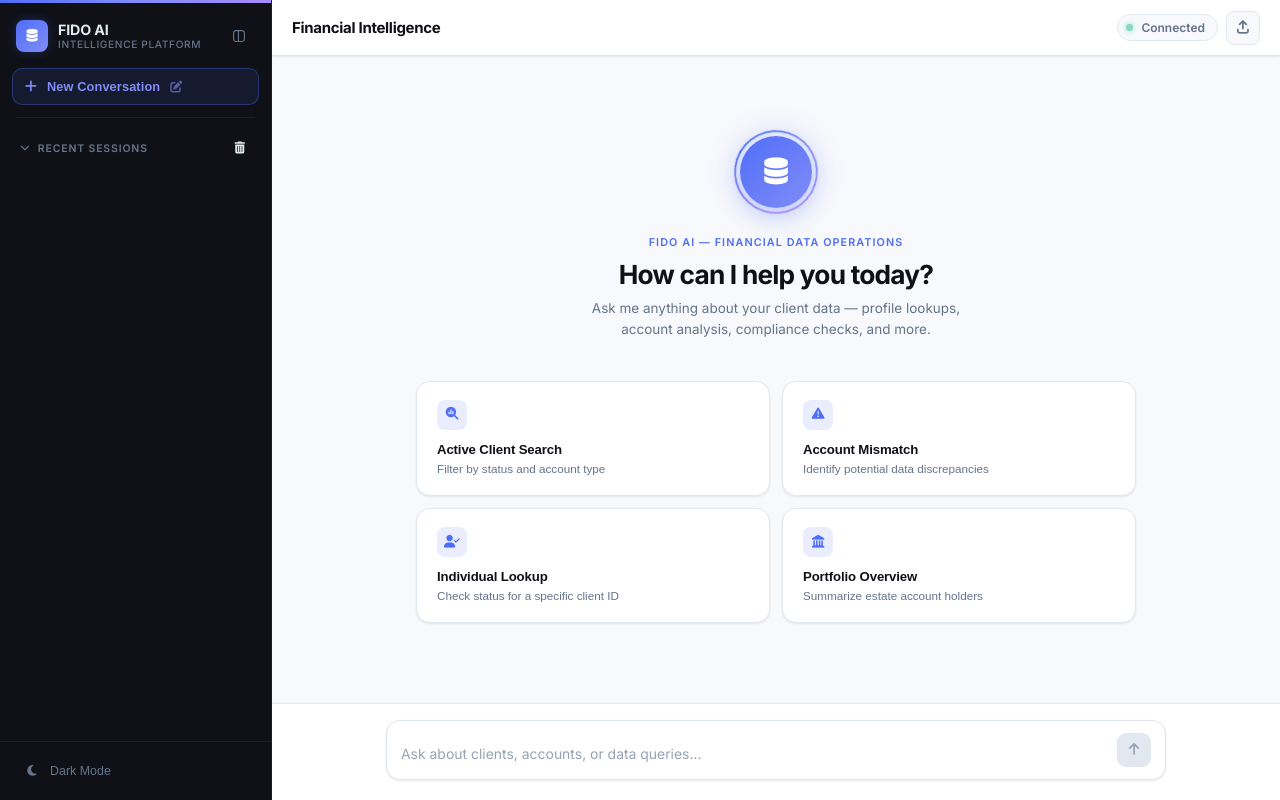
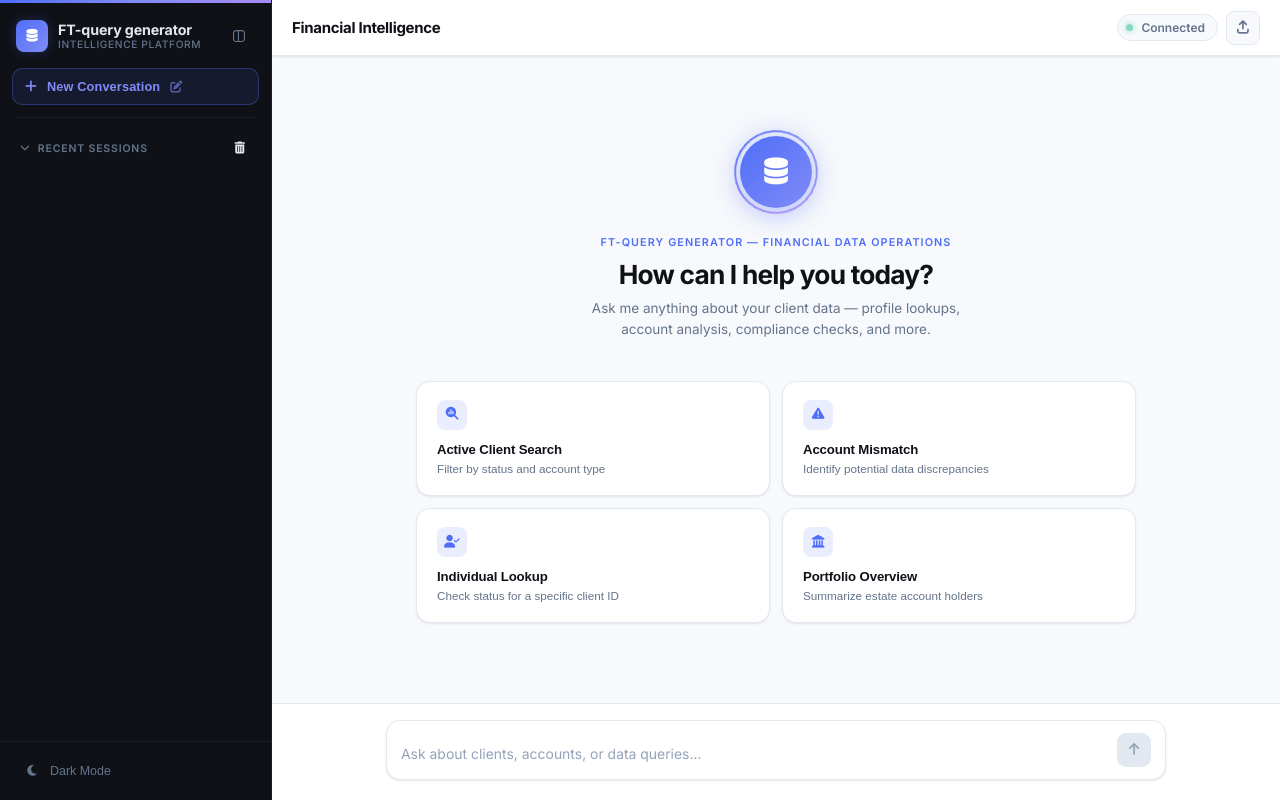
Before and after one commit to Padmanaban-Dev/kognitos-chatbot, a website: page chatbot/public/index.html in a window 1280 px wide. Drawn offline with Linux system fonts and the light colour scheme.

Commit message:
Fido Ai to ft quesry gen

```diff
--- a/chatbot/public/index.html
+++ b/chatbot/public/index.html
@@ -3,8 +3,8 @@
 <head>
     <meta charset="UTF-8">
     <meta name="viewport" content="width=device-width, initial-scale=1.0">
-    <meta name="description" content="FIDO AI — Enterprise Intelligence Platform for Financial Data Operations">
-    <title>FIDO AI — Financial Intelligence</title>
+    <meta name="description" content="FT-query generator — Enterprise Intelligence Platform for Financial Data Operations">
+    <title>FT-query generator — Financial Intelligence</title>
     <link rel="preconnect" href="https://fonts.googleapis.com">
     <link href="https://fonts.googleapis.com/css2?family=Inter:wght@300;400;500;600;700&family=JetBrains+Mono:wght@400;500&display=swap" rel="stylesheet">
     <link rel="stylesheet" href="style.css">
@@ -23,7 +23,7 @@
                     <i class="fa-solid fa-database"></i>
                 </div>
                 <div class="brand-text">
-                    <span class="brand-name">FIDO AI</span>
+                    <span class="brand-name">FT-query generator</span>
                     <span class="brand-tagline">Intelligence Platform</span>
                 </div>
             </div>
@@ -108,7 +108,7 @@
                         </div>
                     </div>
 
-                    <p class="welcome-eyebrow">FIDO AI — Financial Data Operations</p>
+                    <p class="welcome-eyebrow">FT-query generator — Financial Data Operations</p>
                     <h2>How can I help you today?</h2>
                     <p class="welcome-sub">Ask me anything about your client data — profile lookups, account analysis, compliance checks, and more.</p>
 
--- a/chatbot/public/style.css
+++ b/chatbot/public/style.css
@@ -1,5 +1,5 @@
 /* ============================================================
-   FIDO AI — Enterprise Intelligence Platform
+   FT-query generator — Enterprise Intelligence Platform
    Premium Design System v2.0
    ============================================================ */
 
```
